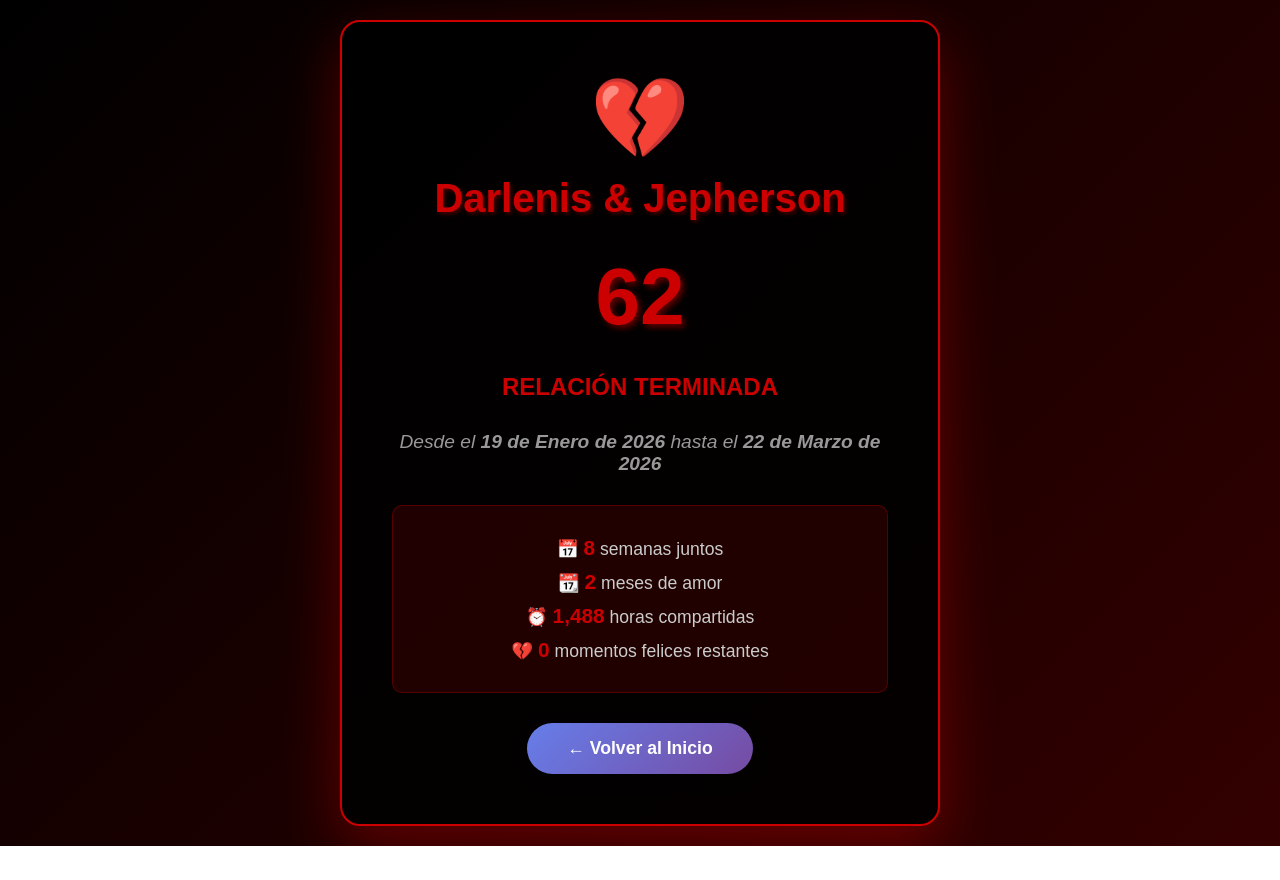
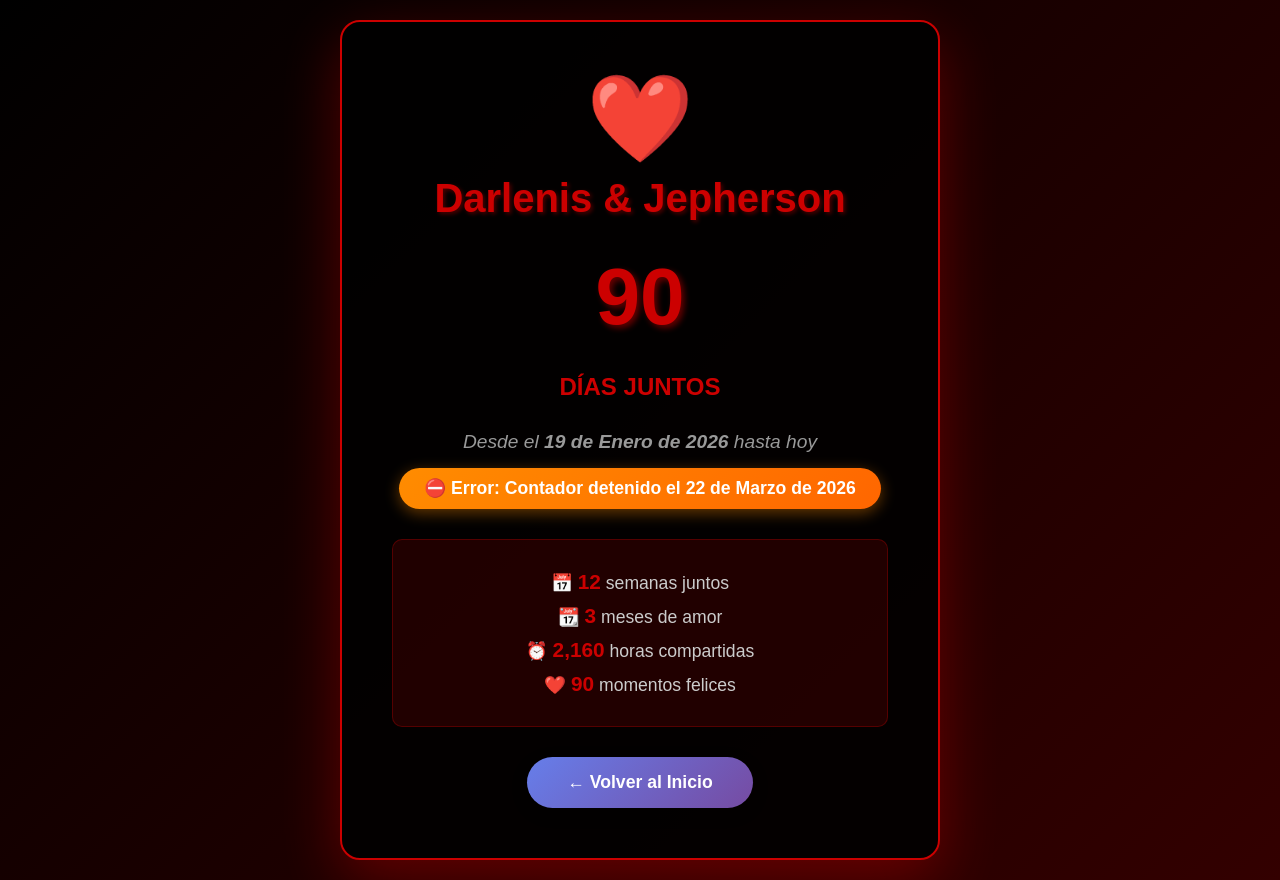
Before and after one commit to jephersonRD/My-chichi, a plain HTML site: page contador-dias.html in a window 1280 px wide. Before the commit the page ends 846 px from the top, so only its background shows below. Drawn offline with Linux system fonts and the light colour scheme.

Commit message:
Corregido contador: vuelve a contar desde 19/1/2026 hasta hoy, barra de error con fecha, y corazón arreglado

```diff
--- a/contador-dias.html
+++ b/contador-dias.html
@@ -62,24 +62,9 @@
             font-style: italic;
         }
 
-        .broken-heart {
+        .hearts {
             font-size: 5rem;
             margin-bottom: 10px;
-            animation: shake 2s ease-in-out infinite;
-        }
-
-        @keyframes shake {
-            0%, 100% { transform: translateX(0) rotate(0deg); }
-            10% { transform: translateX(-5px) rotate(-3deg); }
-            20% { transform: translateX(5px) rotate(3deg); }
-            30% { transform: translateX(-3px) rotate(-2deg); }
-            40% { transform: translateX(3px) rotate(2deg); }
-            50% { transform: translateX(0) rotate(0deg); }
-        }
-
-        .hearts {
-            font-size: 3rem;
-            margin: 20px 0;
             animation: pulse 1.5s ease-in-out infinite;
         }
 
@@ -90,6 +75,18 @@
             50% {
                 transform: scale(1.1);
             }
+        }
+
+        .error-bar {
+            display: inline-block;
+            background: linear-gradient(135deg, #ff8c00 0%, #ff6600 100%);
+            color: white;
+            padding: 10px 25px;
+            border-radius: 25px;
+            margin-top: 15px;
+            font-size: 1.1rem;
+            font-weight: bold;
+            box-shadow: 0 4px 15px rgba(255, 140, 0, 0.4);
         }
 
         .details {
@@ -133,28 +130,32 @@
 </head>
 <body>
     <div class="container">
-        <div class="broken-heart">💔</div>
+        <div class="hearts">❤️</div>
         <h1>Darlenis & Jepherson</h1>
 
-        <div class="counter" id="days-counter">62</div>
-        <div class="label">Relación Terminada</div>
+        <div class="counter" id="days-counter">90</div>
+        <div class="label">Días Juntos</div>
 
         <div class="date-info">
-            Desde el <strong>19 de Enero de 2026</strong> hasta el <strong>22 de Marzo de 2026</strong>
+            Desde el <strong>19 de Enero de 2026</strong> hasta hoy
+        </div>
+
+        <div class="error-bar">
+            ⛔ Error: Contador detenido el 22 de Marzo de 2026
         </div>
 
         <div class="details">
             <div class="detail-item">
-                📅 <span class="detail-number">8</span> semanas juntos
+                📅 <span class="detail-number">12</span> semanas juntos
             </div>
             <div class="detail-item">
-                📆 <span class="detail-number">2</span> meses de amor
+                📆 <span class="detail-number">3</span> meses de amor
             </div>
             <div class="detail-item">
-                ⏰ <span class="detail-number">1,488</span> horas compartidas
+                ⏰ <span class="detail-number">2,160</span> horas compartidas
             </div>
             <div class="detail-item">
-                💔 <span class="detail-number">0</span> momentos felices restantes
+                ❤️ <span class="detail-number">90</span> momentos felices
             </div>
         </div>
 
@@ -176,8 +177,12 @@
     </div>
 
     <script>
-        // Contador fijo en 62 días - nunca cambia
-        document.getElementById('days-counter').textContent = '62';
+        // Contador desde 19/1/2026 hasta hoy 19/4/2026
+        const startDate = new Date('2026-01-19');
+        const today = new Date('2026-04-19');
+        const diffTime = today - startDate;
+        const diffDays = Math.ceil(diffTime / (1000 * 60 * 60 * 24));
+        document.getElementById('days-counter').textContent = diffDays;
     </script>
 </body>
 </html>
```
